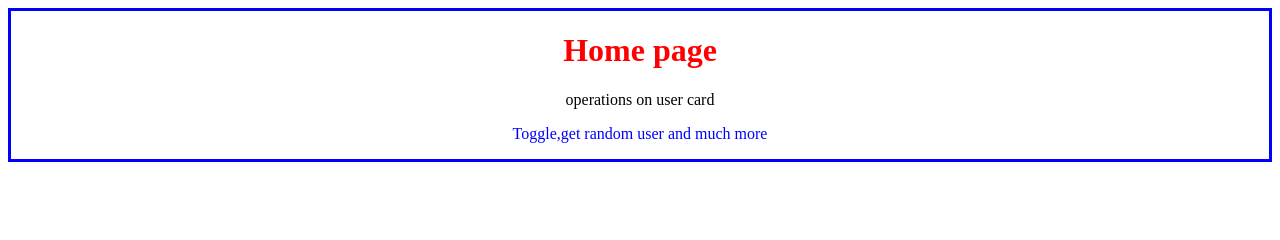
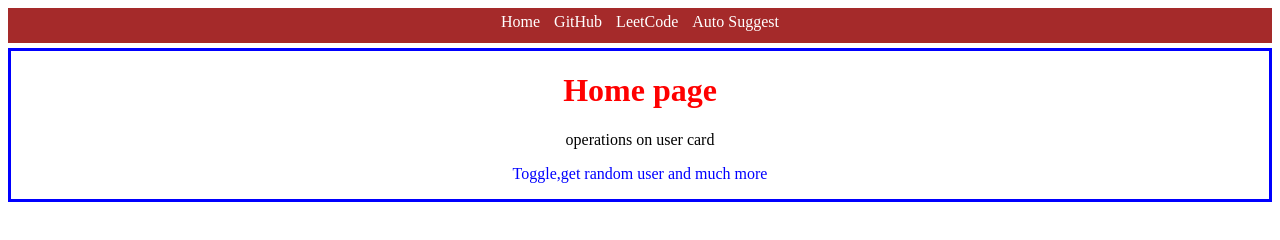
Before and after one commit to 24wh1a05ar-art/auto-suggest, a website: page frontend/index.html in a window 1280 px wide. Drawn offline with Linux system fonts and the light colour scheme.

Commit message:
updated navbar

```diff
--- a/frontend/index.css
+++ b/frontend/index.css
@@ -15,3 +15,15 @@
 #p2{
     color:blue;
 }
+#nav{
+    text-align : center;
+    background-color:brown;
+    height:25px;
+    padding:5px;
+    margin-bottom:5px;
+}
+#nav a{
+    margin:0px 5px;
+    text-decoration:none;
+    color:white;
+}
--- a/frontend/index.html
+++ b/frontend/index.html
@@ -7,6 +7,12 @@
     <link rel="stylesheet"href="index.css">
 </head>
 <body>
+    <div id="nav">
+        <a href="/">Home</a>
+        <a href="https://github.com/" target="_blank">GitHub</a>
+        <a href="https://leetcode.com/" target="_blank">LeetCode</a>
+        <a href="./pages/auto-suggest.html">Auto Suggest</a>
+    </div>
     <div id="home-intro">
         <h1>Home page</h1>
         <p id="p1">operations on user card</p>
```
Also changed, not shown: frontend/pages/auto-suggest.html (added, +11 -0 lines).
